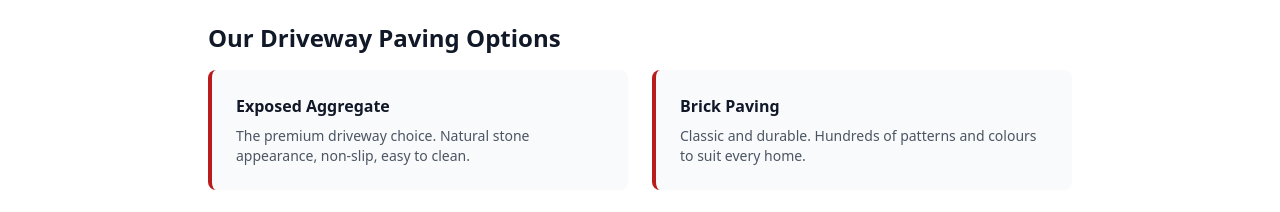
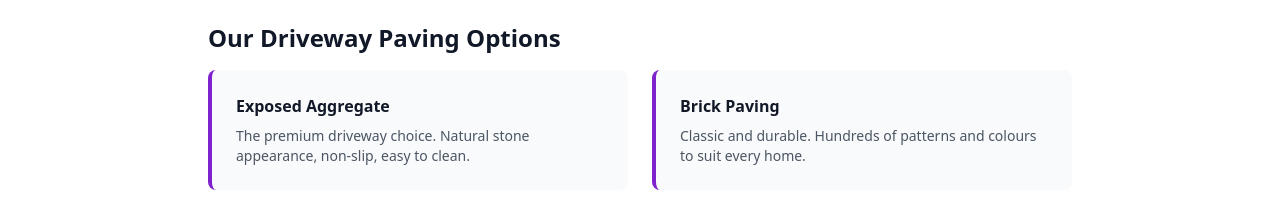
Before and after one commit to StrategyCentral/camwells-paving, a Next.js app: page /driveway-paving-melbourne in a window 1280 px wide. Shown: the part 734-946 px from the top of the page. Built offline with nearby package versions, Linux system fonts and the light colour scheme.

Commit message:
style: red→purple to match Jupiter theme

```diff
--- a/app/driveway-paving-melbourne/page.tsx
+++ b/app/driveway-paving-melbourne/page.tsx
@@ -35,7 +35,7 @@ export default function DrivewayPavingPage() {
               { t: 'Concrete Driveways', d: 'Cost-effective and long-lasting. Plain, coloured, or stamped options available.' },
               { t: 'Pattern Paving', d: 'Herringbone, basket weave, and more. Custom designs to match your home.' },
             ].map(item => (
-              <div key={item.t} className="bg-gray-50 rounded-lg p-6 border-l-4 border-red-700">
+              <div key={item.t} className="bg-gray-50 rounded-lg p-6 border-l-4 border-purple-700">
                 <h3 className="font-black text-gray-900 mb-2">{item.t}</h3>
                 <p className="text-gray-600 text-sm">{item.d}</p>
               </div>
```
